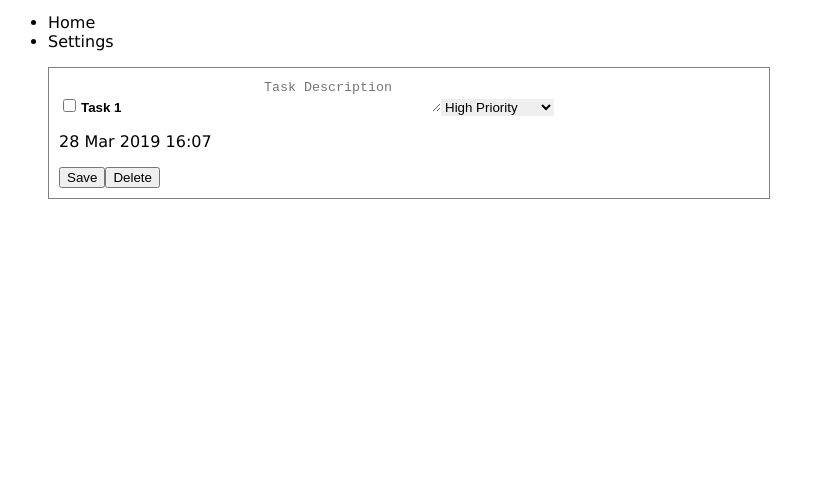
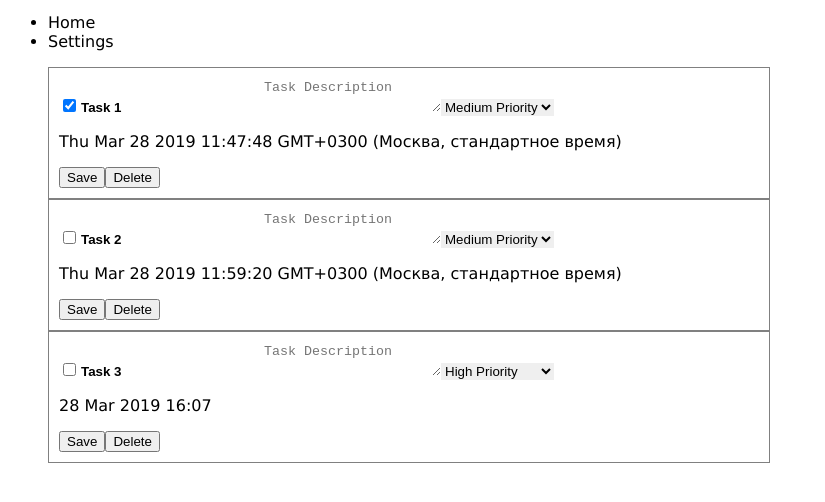
Before and after one commit to Eldarian/DeathValley, a plain HTML site: page index.html in a window 1280 px wide. Both pictures are taken after a click on the button "New Task". Shown: the part 102-604 px from the top of the page, without its empty margins (0-825 px from the left). Drawn offline with Linux system fonts and the light colour scheme.

Commit message:
Server
Added data.json with simple database, server.js with simple node.js server. Now application can download old tasks.

```diff
--- /dev/null
+++ b/data.json
@@ -0,0 +1,24 @@
+{
+    "taskId": 2,
+    "tasks": [
+                {
+                    "id": "1",
+                    "name": "Task 1",
+                    "description": "Create a Database",
+                    "isDone": true,
+                    "priority": 1,
+                    "creationDate": "Thu Mar 28 2019 11:47:48 GMT+0300 (Москва, стандартное время)"
+                },
+
+                {
+                    "id": "2",
+                    "name": "Task 2",
+                    "description": "Connect it to server",
+                    "isDone": false,
+                    "priority": 1,
+                    "creationDate": "Thu Mar 28 2019 11:59:20 GMT+0300 (Москва, стандартное время)"
+                }
+    ]
+
+
+}
--- a/script.js
+++ b/script.js
@@ -1,25 +1,49 @@
 $(function() {
 
     'use strict';
-    var taskNum = 0;
-    function addTask() {
-       /* Добавляет пустую задачу в конец списка */
-       taskNum++;
-        let curTime = curTimes();
-        let taskBox = '<li class="task" id="task-0'+ taskNum +'">'+
-            '<input class="isDone" type="checkbox">'+
-            '<input class="taskName" type="text" placeholder="Task Name" value="Task '+ taskNum +'">'+
-            '<textarea class="taskDescription" placeholder="Task Description"></textarea>'+
-            '<select class="taskPriority">'+
-                '<option>High Priority</option>'+
-                '<option>Medium Priority</option>'+
-                '<option>Low Priority</option>'+
+
+
+
+    var taskId = 0; //Счётчик задач (будет получаться от сервера)
+    getTasks(); //Сразу проверяем базу данных на наличие задач.
+
+    function loadTask(task) {
+        /* Добавляет задачу в конец списка. */
+        console.log('Start loading');
+        console.log(task.name);
+        let taskBox = '<li class="task" id="task-0'+ taskId +'">'+
+        '<input class="isDone" type="checkbox" ';
+        if(task.isDone) {
+            taskBox +='checked';
+        }
+             taskBox+='><input class="taskName" type="text" placeholder="Task Name" value="'+ task.name +'">'+
+             '<textarea class="taskDescription" placeholder="Task Description" value="'+ task.description +'"></textarea>'+
+             '<select class="taskPriority">'+'<option';
+
+            if(task.priority==1) {
+                taskBox += 'selected';
+            }
+            taskBox += '>High Priority</option>'+
+            '<option';
+
+            if(task.priority==2) {
+                taskBox += 'selected';
+            }
+            taskBox +='>Medium Priority</option>'+
+            '<option';
+
+            if(task.priority==3) {
+                taskBox += 'selected';
+            }
+
+            taskBox +='>Low Priority</option>'+
              '</select> '+
-            '<p class="date-time">'+ curTime +'</p>'+
+             '<p class="date-time">'+ task.creationDate +'</p>'+
              '<button class="save-button">Save</button>'+
              '<button class="delete-button">Delete</button>'+
      '</li>';
      $('.task-list').append(taskBox);
+     console.log('task has been loaded');
      // Задача добавлена
     }
 
@@ -69,8 +93,34 @@ $(function() {
         $(id).remove();
     }
 
-    function editTask(task, parameter) {
-        /* Заменяет значения в формах по умолчанию value */
+    function getTasks() {
+        //Получает задачи с сервера и добавляет их на страницу
+        console.log('start getting tasks');
+        var xhr = new XMLHttpRequest(); //Связываемся с сервером
+        xhr.open('GET', '/data.json', true);
+        xhr.send();
+        xhr.onreadystatechange = function() { // (3)
+            if (xhr.readyState != 4) return;
+
+        var tasks = [];
+        if (xhr.status != 200) {
+            alert(xhr.status + ': ' + xhr.statusText);
+        } else {
+            let tasksMessage = JSON.parse(xhr.responseText);
+            taskId = tasksMessage.taskId;
+            tasks = tasksMessage.tasks;
+            console.log(tasks);
+
+         for(var i=0; i<tasks.length; i++) {
+             loadTask(tasks[i]);
+         }
+        }
+    }
+    }
+
+
+    function saveTask(task, parameter) {
+        /* Отправляет задачу на сервер*/
     }
 
     function sortTasks(fromNew) {
@@ -87,4 +137,27 @@ $(function() {
         let id = '#' + $(this).parent().attr('id');
         removeTask(id);
     }); //Нажатие кнопки Delete удаляет текущую задачу*/
+
+    function addTask() {
+        /* Добавляет задачу в конец списка. */
+        console.log(taskId);
+        taskId++;
+        let curTime = curTimes(); //Текущее время
+        let taskBox;
+         taskBox = '<li class="task" id="task-0'+ taskId +'">'+
+             '<input class="isDone" type="checkbox">'+
+             '<input class="taskName" type="text" placeholder="Task Name" value="Task '+ taskId +'">'+
+             '<textarea class="taskDescription" placeholder="Task Description"></textarea>'+
+             '<select class="taskPriority">'+
+                 '<option>High Priority</option>'+
+                 '<option>Medium Priority</option>'+
+                 '<option>Low Priority</option>'+
+             '</select> '+
+             '<p class="date-time">'+ curTime +'</p>'+
+             '<button class="save-button">Save</button>'+
+             '<button class="delete-button">Delete</button>'+
+     '</li>';
+     $('.task-list').append(taskBox);
+     // Задача добавлена
+     }
 });
```
Also changed, not shown: index.html (+1 -0 lines), server.js (added, +44 -0 lines), server/app.js (+19 -1 lines), server/client.js (added, +12 -0 lines), package-lock.json (added). Lines whose indentation alone changed are shown as unchanged.
